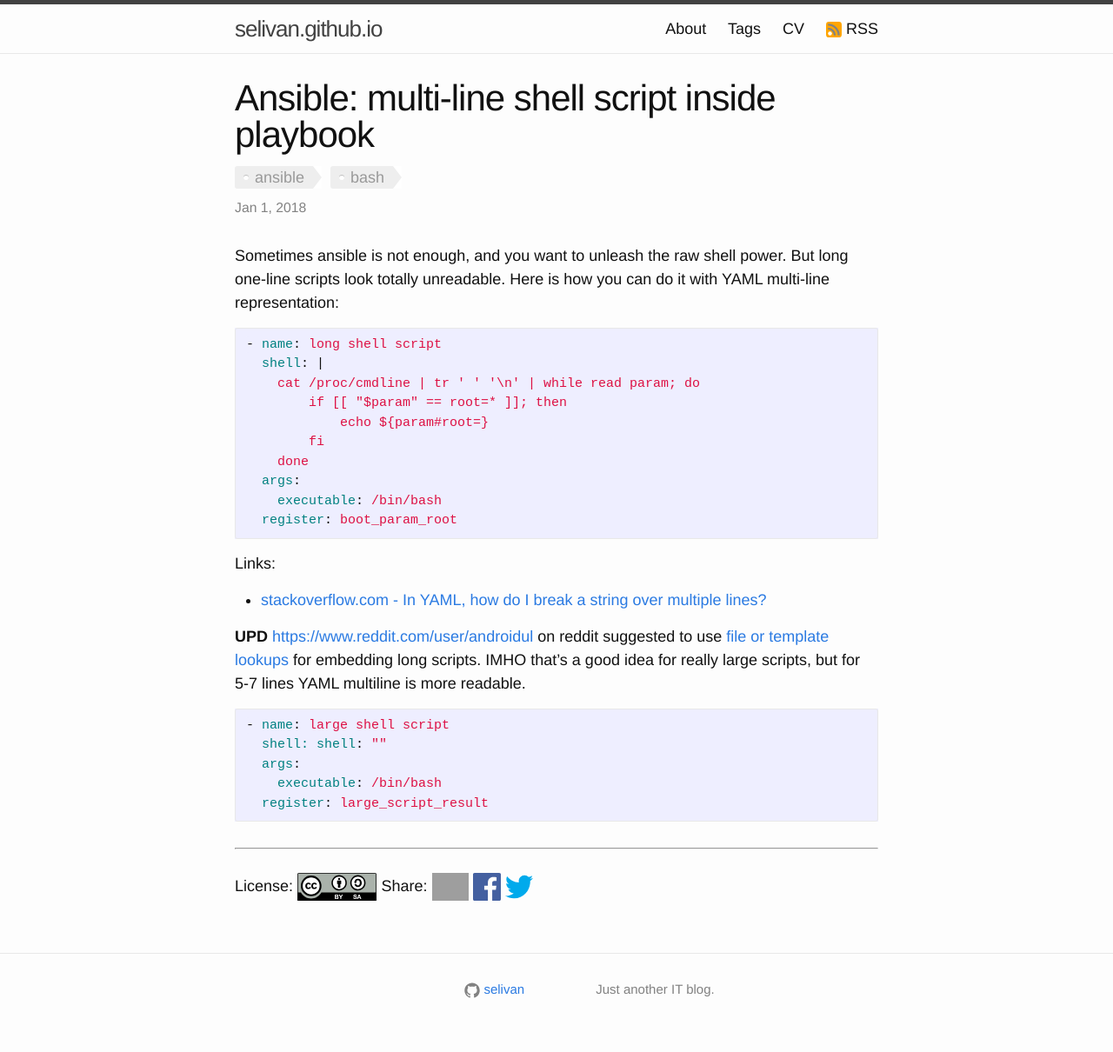
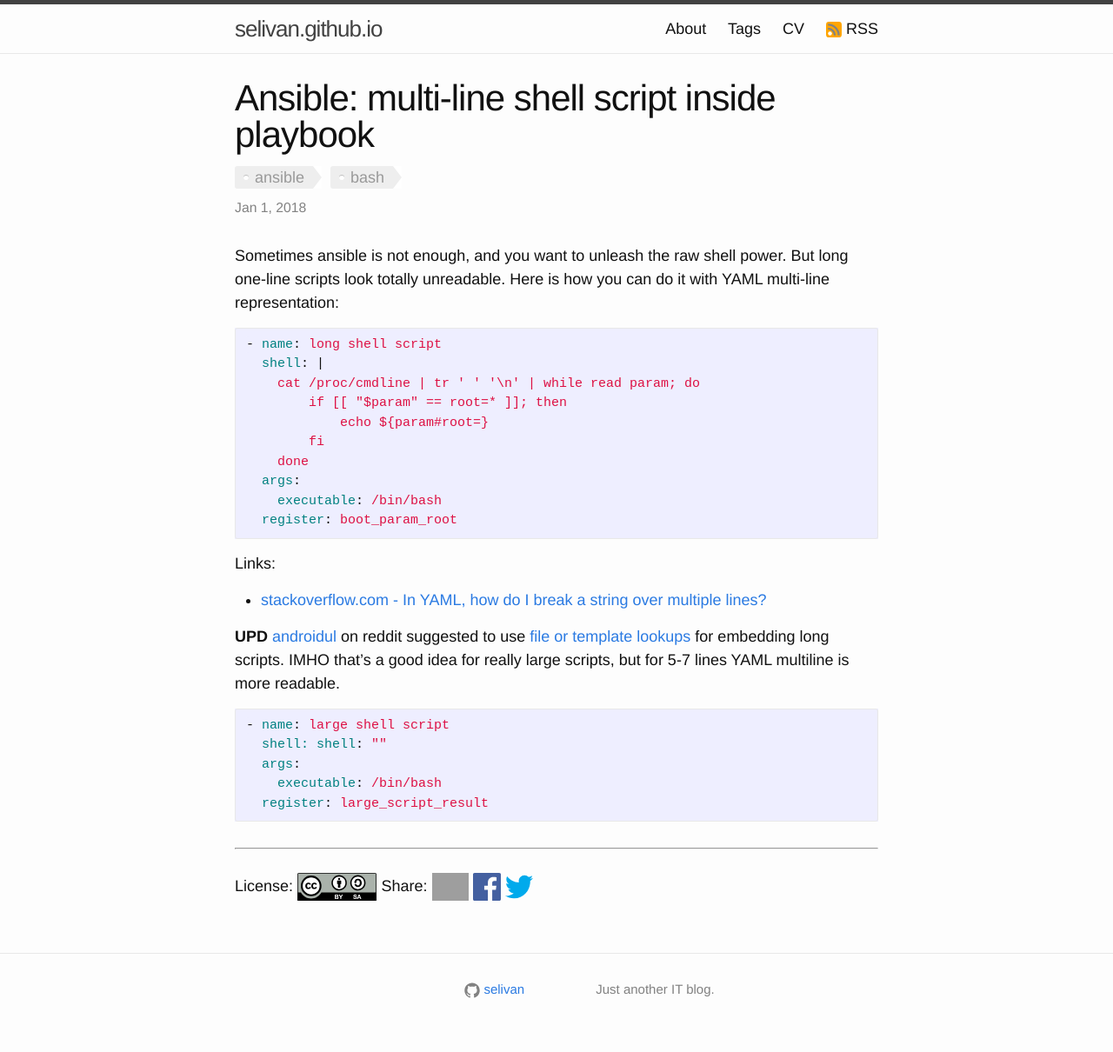
Before and after one commit to selivan/selivan.github.io, a Jekyll site: the page built from _posts/2018-01-01-ansible-multiline-shell-script.md, in a window 1280 px wide. Shown: the whole page at 87% size. Built offline with Jekyll 4.4.1, drawn with Linux system fonts in a browser that asks for light colours; comment, search, counter and statistics services are not loaded; some of the changed lines change nothing that is shown; grey boxes are pictures that could not be loaded.

Commit message:
fix link name

````diff
--- a/_posts/2018-01-01-ansible-multiline-shell-script.md
+++ b/_posts/2018-01-01-ansible-multiline-shell-script.md
@@ -21,7 +21,7 @@
 Links:
 * [stackoverflow.com - In YAML, how do I break a string over multiple lines?](https://stackoverflow.com/a/21699210/890863)
 
-**UPD** [https://www.reddit.com/user/androidul](https://www.reddit.com/user/androidul) on reddit suggested to use [file or template lookups](http://docs.ansible.com/ansible/latest/playbooks_lookups.html#more-lookups) for embedding long scripts. IMHO that's a good idea for really large scripts, but for 5-7 lines YAML multiline is more readable.
+**UPD** [androidul](https://www.reddit.com/user/androidul) on reddit suggested to use [file or template lookups](http://docs.ansible.com/ansible/latest/playbooks_lookups.html#more-lookups) for embedding long scripts. IMHO that's a good idea for really large scripts, but for 5-7 lines YAML multiline is more readable.
 
 ```yaml
 - name: large shell script
````
